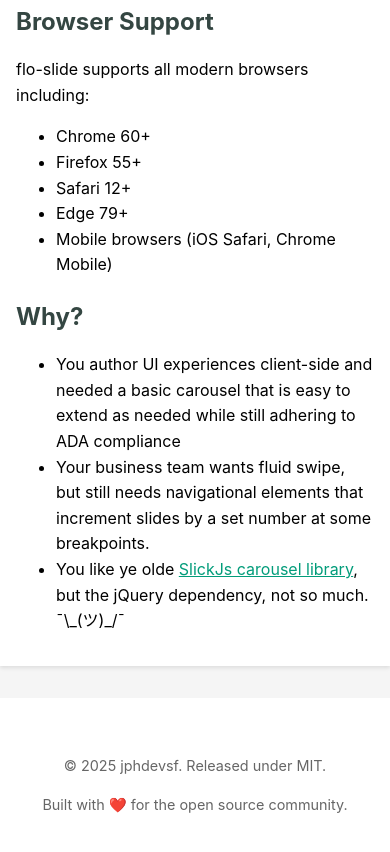
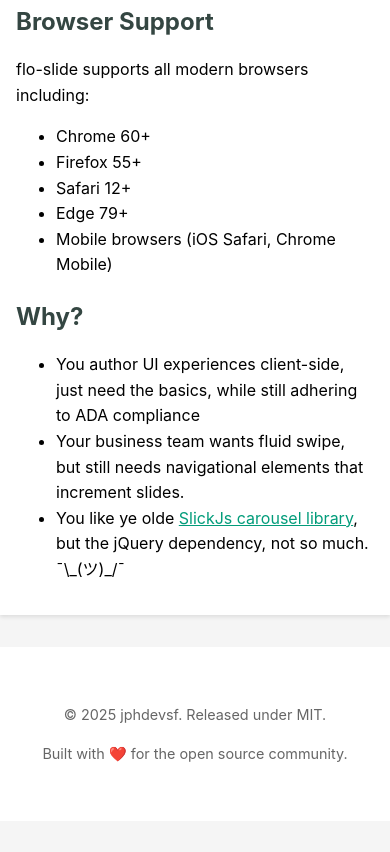
Before and after one commit to jphdevsf/flo-slide, a website: page docs/index.html in a window 390 px wide. Shown: the part 10008-10860 px from the top of the page. After the commit the page ends 10829 px from the top, so only its background shows below. Drawn offline with Linux system fonts and the light colour scheme.

Commit message:
refine Why? bullet points

```diff
--- a/docs/index.html
+++ b/docs/index.html
@@ -373,10 +373,8 @@ FloSlide('.js-my-fancy-carousel', {
 
       <h2 class="demo-title">Why?</h2>
       <ul>
-        <li>You author UI experiences client-side and needed a basic carousel that is easy to extend as needed
-          while still adhering to ADA compliance</li>
-        <li>Your business team wants fluid swipe, but still needs navigational elements that increment slides
-          by a set number at some breakpoints.</li>
+        <li>You author UI experiences client-side, just need the basics, while still adhering to ADA compliance</li>
+        <li>Your business team wants fluid swipe, but still needs navigational elements that increment slides.</li>
         <li>You like ye olde <a href="https://kenwheeler.github.io/slick/">SlickJs carousel library</a>, but the jQuery
           dependency, not so much. ¯\_(ツ)_/¯</li>
       </ul>
```
